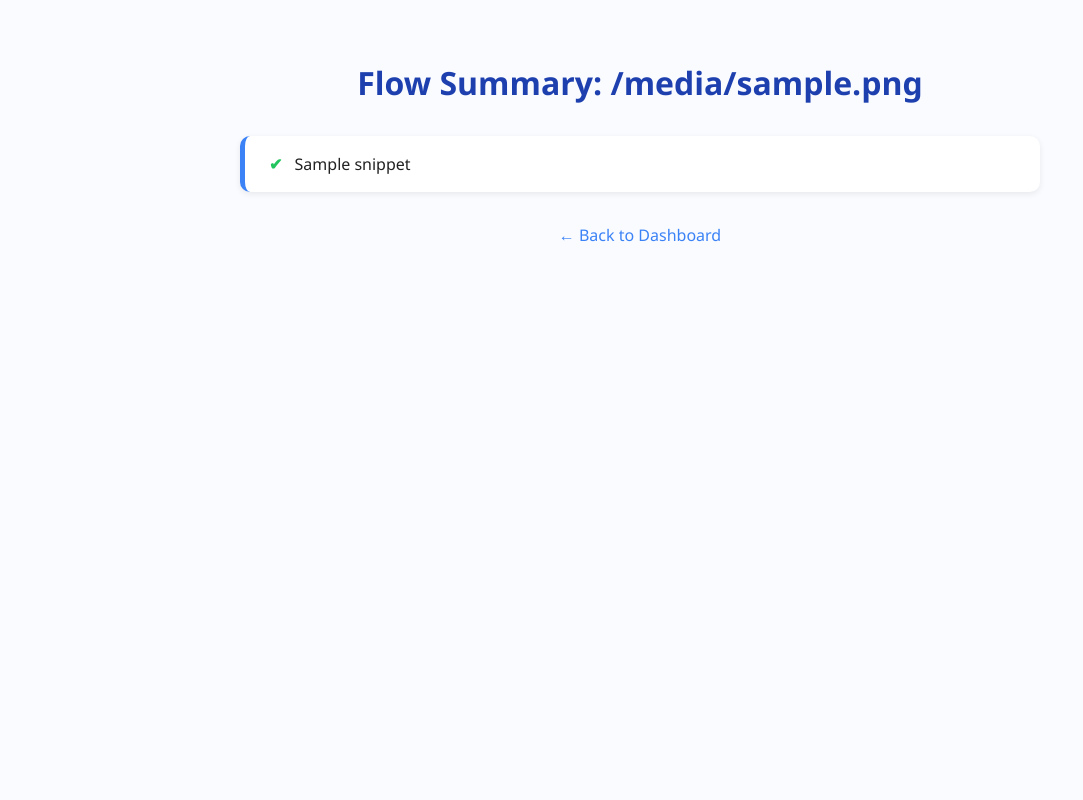
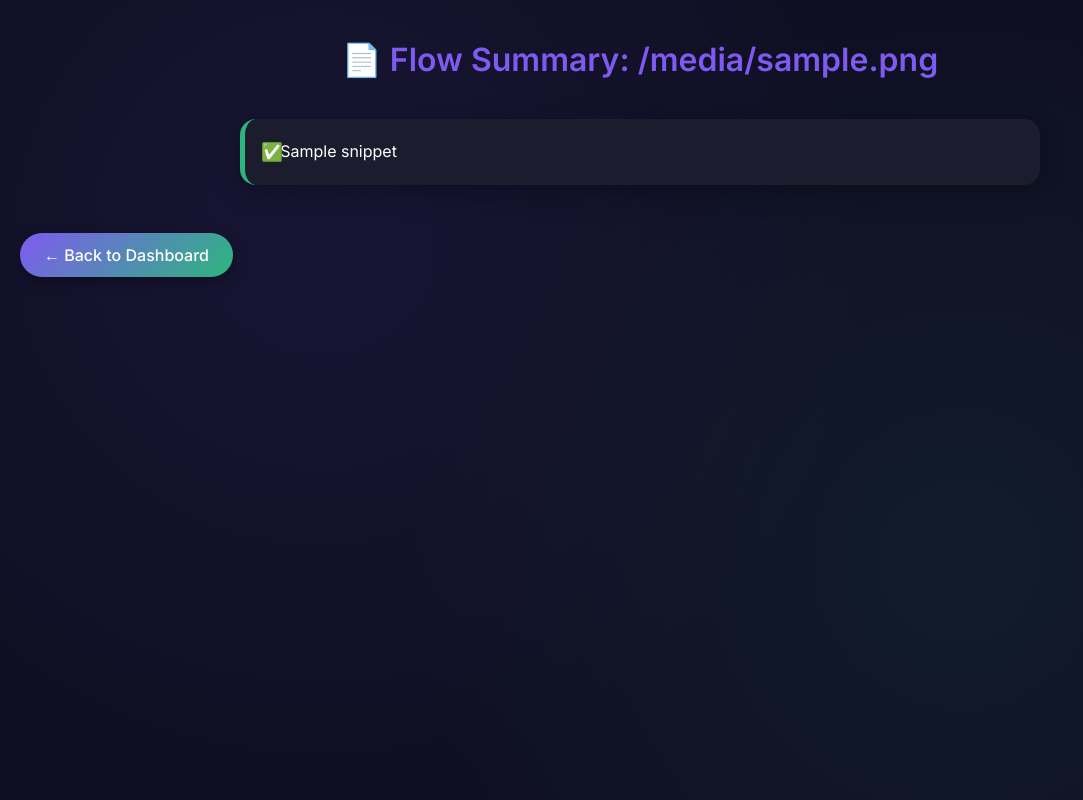
Before and after one commit to guneettt/signal-vault, a Flask app: template templates/view_snippets.html in a window 1280 px wide. Shown: the whole page, without its empty margins (0-1083 px from the left). Run offline with Flask 3, Linux system fonts and the light colour scheme; the template is opened without the code that fills it: most values are stand-ins (such as "Sample title", 1, 10 or a date in 2020); parts of the project's set-up code (start-up, migrations or seed data) failed here and were passed over.

Commit message:
need to fix flowchart and fonts

```diff
--- a/templates/view_snippets.html
+++ b/templates/view_snippets.html
@@ -3,18 +3,42 @@
 <head>
   <meta charset="UTF-8" />
   <title>{{ filename }} - Summary Flow</title>
+  <link href="https://fonts.googleapis.com/css2?family=Inter:wght@400;500;600&display=swap" rel="stylesheet">
   <style>
+    :root {
+      --primary: #7f5af0;
+      --accent: #2cb67d;
+      --bg: #0f0f23;
+      --card-bg: #1c1c2f;
+      --text-primary: #ffffff;
+      --text-secondary: #a0a9c0;
+      --border: rgba(255, 255, 255, 0.1);
+      --shadow: 0 8px 24px rgba(0, 0, 0, 0.25);
+      --radius: 16px;
+      --gradient-btn: linear-gradient(135deg, #7f5af0, #2cb67d);
+    }
+
+    * {
+      box-sizing: border-box;
+      margin: 0;
+      padding: 0;
+    }
+
     body {
-      background: #f9fbff;
-      font-family: 'Segoe UI', sans-serif;
-      padding: 2rem;
-      color: #222;
+      font-family: 'Inter', sans-serif;
+      background: var(--bg);
+      background-image: radial-gradient(circle at 25% 30%, rgba(127, 90, 240, 0.08) 0%, transparent 50%),
+                        radial-gradient(circle at 75% 70%, rgba(44, 182, 125, 0.08) 0%, transparent 50%);
+      color: var(--text-primary);
+      padding: 40px 20px;
+      min-height: 100vh;
     }
 
     h1 {
       text-align: center;
-      color: #1e40af;
-      margin-bottom: 2rem;
+      font-size: 2rem;
+      margin-bottom: 2.5rem;
+      color: var(--primary);
     }
 
     .flow-container {
@@ -22,42 +46,67 @@
       margin: auto;
       display: flex;
       flex-direction: column;
-      gap: 2rem;
+      gap: 1.5rem;
     }
 
     .flow-step {
-      background-color: #ffffff;
-      padding: 1rem 1.5rem;
-      border-left: 5px solid #3b82f6;
-      border-radius: 10px;
-      box-shadow: 0 2px 6px rgba(0, 0, 0, 0.08);
+      background-color: var(--card-bg);
+      padding: 1.25rem 1.5rem;
+      border-left: 5px solid var(--accent);
+      border-radius: var(--radius);
+      box-shadow: var(--shadow);
       font-size: 1rem;
-      line-height: 1.5;
+      line-height: 1.6;
+      position: relative;
+      padding-left: 2.2rem;
     }
 
     .flow-step::before {
-      content: "✔";
-      font-weight: bold;
-      color: #22c55e;
-      margin-right: 0.5rem;
+      content: "✅";
+      position: absolute;
+      left: 1rem;
+      top: 1.2rem;
+      font-size: 1.1rem;
     }
 
     .back-link {
-      display: block;
+      display: inline-block;
+      margin: 3rem auto 0;
       text-align: center;
-      margin-top: 2rem;
       text-decoration: none;
-      color: #3b82f6;
+      background: var(--gradient-btn);
+      color: white;
       font-weight: 500;
+      padding: 12px 24px;
+      border-radius: 999px;
+      transition: all 0.3s ease;
+      box-shadow: 0 4px 14px rgba(0, 0, 0, 0.3);
     }
 
     .back-link:hover {
-      text-decoration: underline;
+      transform: translateY(-2px);
+      box-shadow: 0 6px 20px rgba(127, 90, 240, 0.3);
+    }
+
+    @media (max-width: 600px) {
+      body {
+        padding: 24px 16px;
+      }
+
+      h1 {
+        font-size: 1.6rem;
+      }
+
+      .flow-step {
+        font-size: 0.95rem;
+        padding-left: 2.2rem;
+      }
     }
   </style>
 </head>
 <body>
-  <h1>Flow Summary: {{ filename }}</h1>
+  <h1>📄 Flow Summary: {{ filename }}</h1>
+
   <div class="flow-container">
     {% for snippet in snippets %}
       <div class="flow-step">
```
Also changed, not shown: signalvault-frontend/src/App.css (+41 -32 lines), signalvault-frontend/src/FlowChart.jsx (+53 -27 lines), templates/emergency.html (+66 -22 lines), templates/view.html (+48 -14 lines).
